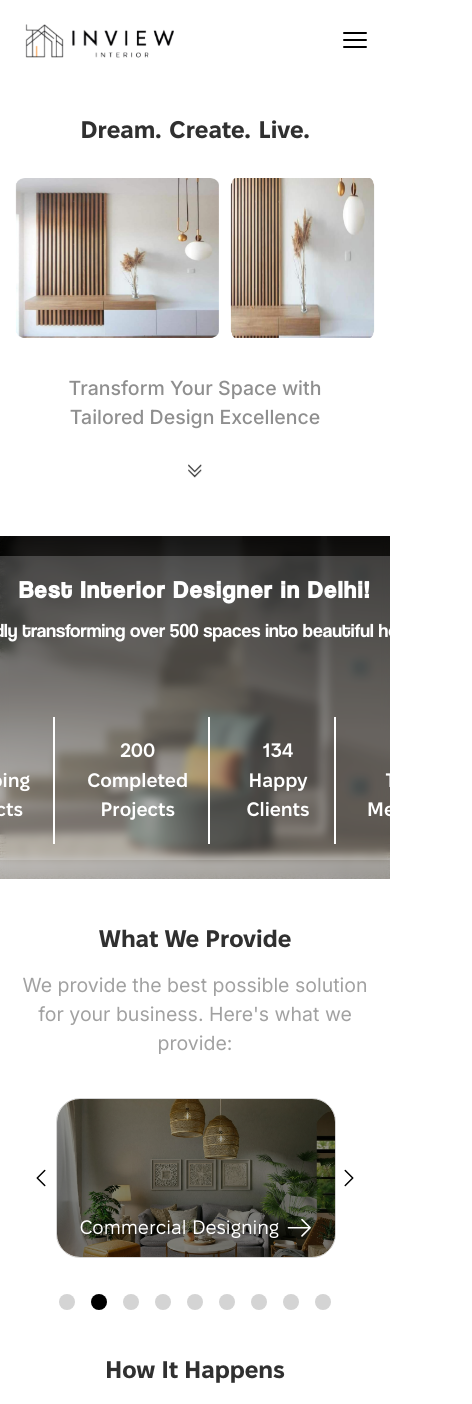
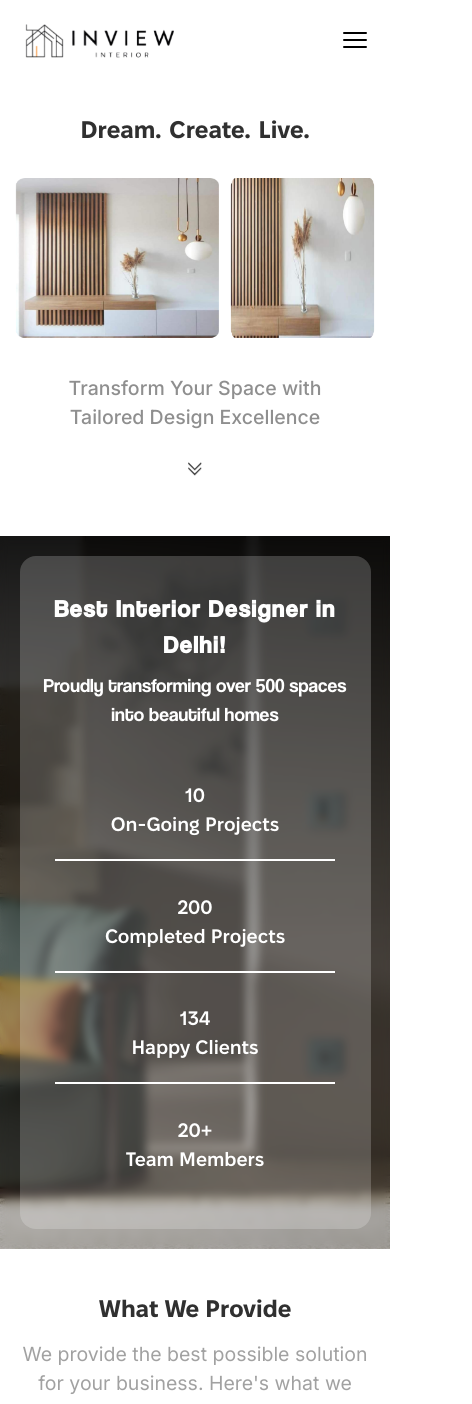
Before and after one commit to AroraKaran19/inview-interior, a Next.js app: page / in a window 390 px wide. Shown: the top 1404 px of the page, 472 px wide, since content can reach past the window. Built offline with nearby package versions, Linux system fonts and the light colour scheme.

Commit message:
mobile responsive banner

```diff
--- a/app/HomePage.css
+++ b/app/HomePage.css
@@ -365,4 +365,11 @@ section.home-third-section .home-third-section-content .image-collage .dual-imag
     section.home-third-section .home-third-section-content .section-card-container .working-section-card {
         width: 100%;
     }
+    .middle-banner-1 .middle-banner-1-container .middle-banner-1-sub-container {
+        padding: clamp(0rem, 5vw, 5rem);
+    }
+    .middle-banner-1 .middle-banner-1-container .middle-banner-1-container-content-2 .content-2-item:not(:last-child) {
+        border-bottom: rgba(255, 255, 255, 1) 2px solid;
+        border-right: none;
+    }
 }
--- a/app/components/MiddleBanner_1.tsx
+++ b/app/components/MiddleBanner_1.tsx
@@ -46,16 +46,16 @@ const MiddleBanner_1 = () => {
         <div className="middle-banner-1 w-full flex justify-center items-center backdrop-blur-sm">
           <div className="middle-banner-1-container w-full flex justify-center items-center">
 
-            <div className="middle-banner-1-sub-container flex flex-col justify-center items-center gap-10 w-fit bg-white/20 rounded-2xl ">
-              <div className="middle-banner-1-container-content flex flex-col gap-2 justify-center items-center w-full mx-8 sm:mx-4 my-8 sm:my-4">
+            <div className="middle-banner-1-sub-container flex flex-col justify-center items-center gap-8 sm:gap-0 w-fit bg-white/20 rounded-2xl ">
+              <div className="middle-banner-1-container-content flex flex-col gap-2 justify-center items-center w-full mx-8 sm:mx-0 my-8 sm:my-4">
                 <h1 className='heading text-center'>Best Interior Designer in Delhi!</h1>
                 <p className='subheading text-center'>Proudly transforming over 500 spaces into beautiful homes</p>
               </div>
 
-              <div className="middle-banner-1-container-content-2 flex justify-center items-center w-full gap-3 mx-8 sm:mx-4 my-8 sm:my-4">
+              <div className="middle-banner-1-container-content-2 flex sm:flex-col justify-center items-center w-full gap-3 mx-8 sm:mx-0 my-8 sm:my-4">
                 {
                   items.map((item) => (
-                    <div className="content-2-item" key={item.title}>
+                    <div className="content-2-item sm:w-[90%]" key={item.title}>
                       <h1 className='heading text-center'>{item.count}</h1>
                       <p className='subheading text-center'>{item.title}</p>
                     </div>
```
